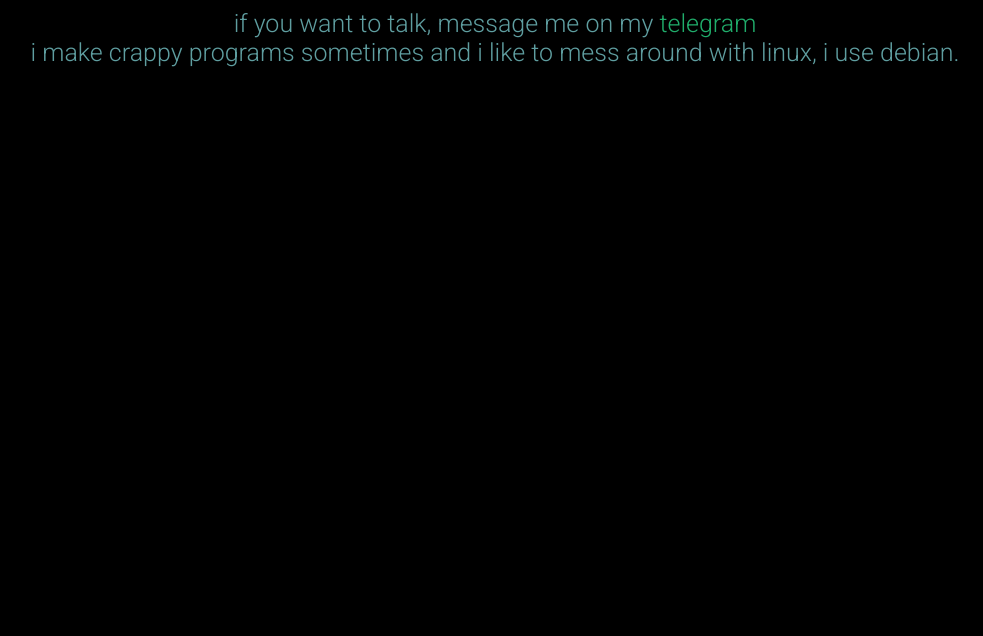
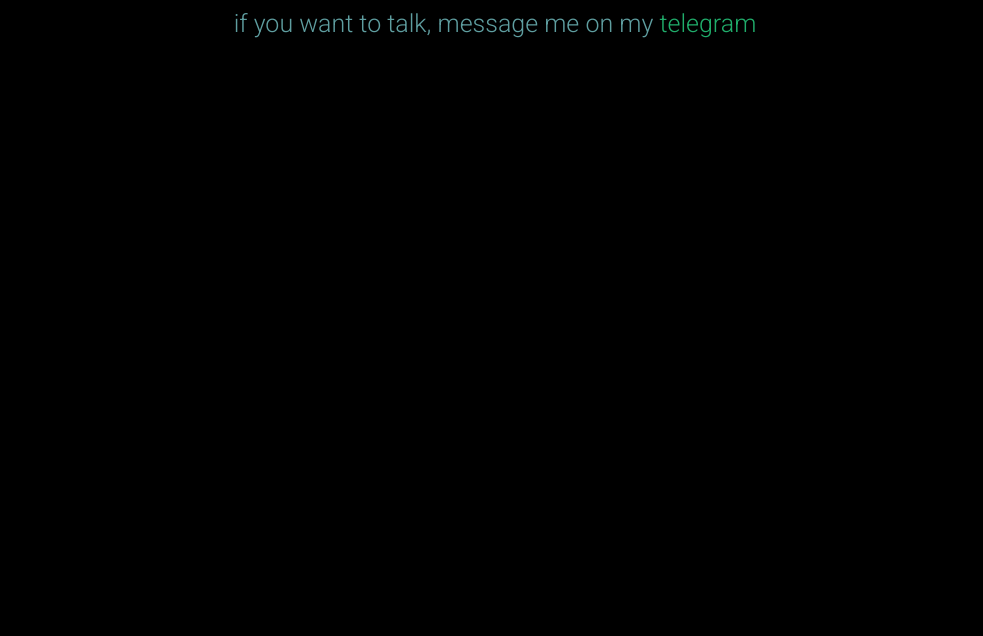
Before and after one commit to MayDonut/maydonut.github.io, a plain HTML site: page index.html in a window 1280 px wide. Shown: the part 164-800 px from the top of the page, without its empty margins (145-1128 px from the left). Drawn offline with Linux system fonts and the light colour scheme.

Commit message:
removed thingy
got rid of the thing i added cuz it looked bad

```diff
--- a/index.html
+++ b/index.html
@@ -15,8 +15,6 @@
                 </h1>
                 <p id="havefun">
                 if you want to talk, message me on my <a href="https://telegram.me/IAmACatMeow">telegram</a>
-                <br/>
-                i make crappy programs sometimes and i like to mess around with linux, i use debian.
                 </p>
         </div>
     </body>
```
